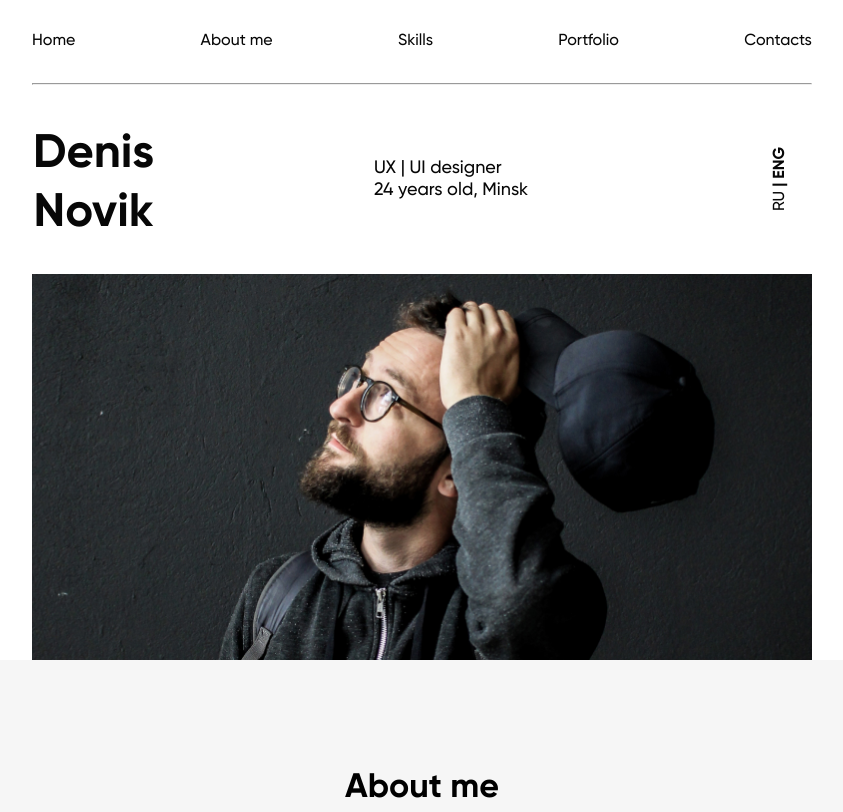
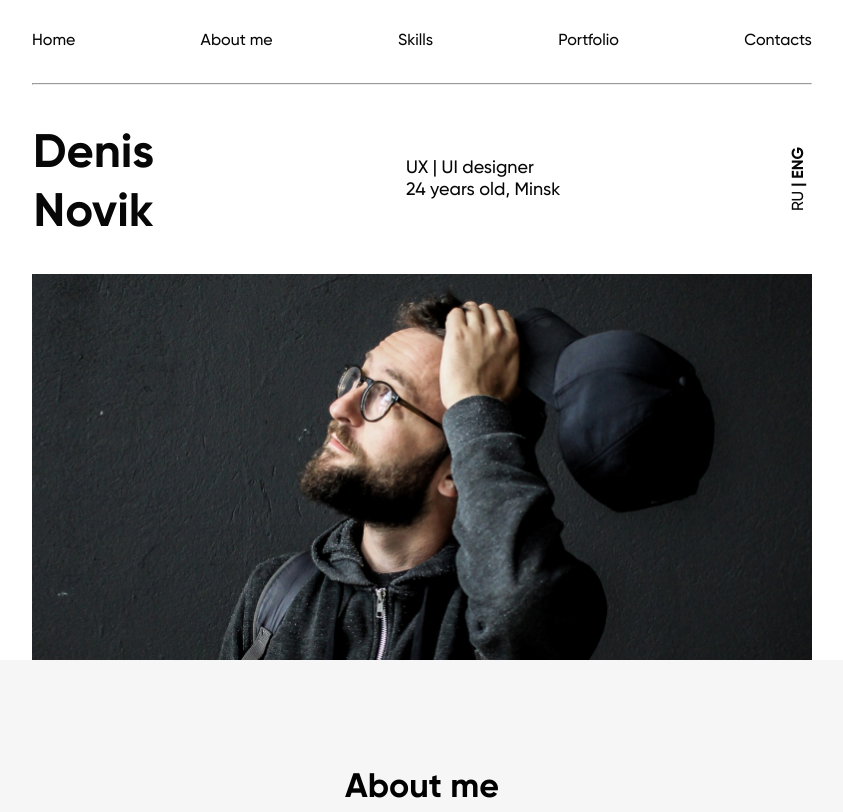
Before and after one commit to romankhodorich/portfolio_figma, a plain HTML site: page index.html in a window 1280 px wide. Shown: the top 812 px of the page, without its empty margins (218-1061 px from the left). Drawn offline with Linux system fonts and the light colour scheme; files whose address does not match are found by name.

Commit message:
исправил положение текста RU/EN с помощью position relative и absolute

```diff
--- a/style.css
+++ b/style.css
@@ -46,6 +46,7 @@
 }
 
 .header {
+    position: relative;
     display: flex;
     justify-content: space-between;
 }
@@ -69,6 +70,8 @@
 }
 
 .ru-eng {
+    position: absolute;
+    right: -19px;
     box-sizing: border-box;
     align-self: center;
     transform: rotate(-90deg);
@@ -96,6 +99,7 @@
 }
 
 .body-text {
+    max-width: 485px;
     font-weight: 500;
     font-size: 18px;
     line-height: 22px;
```
